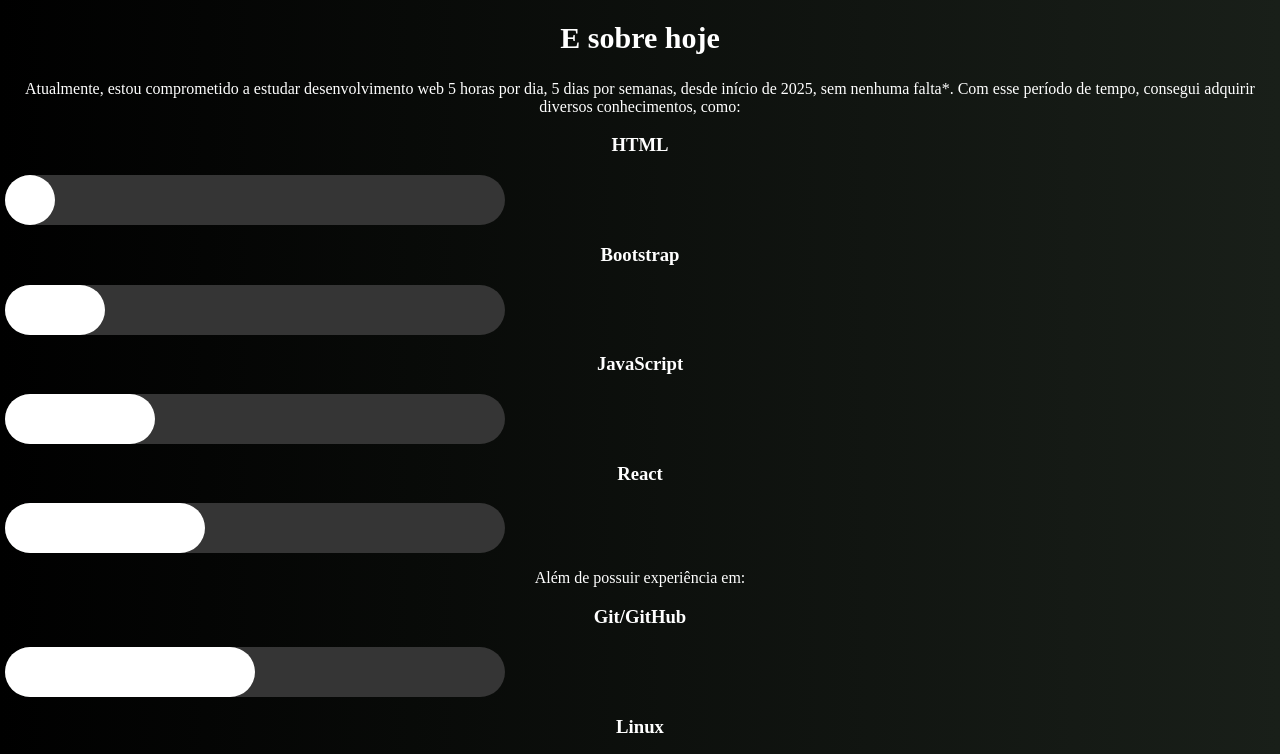
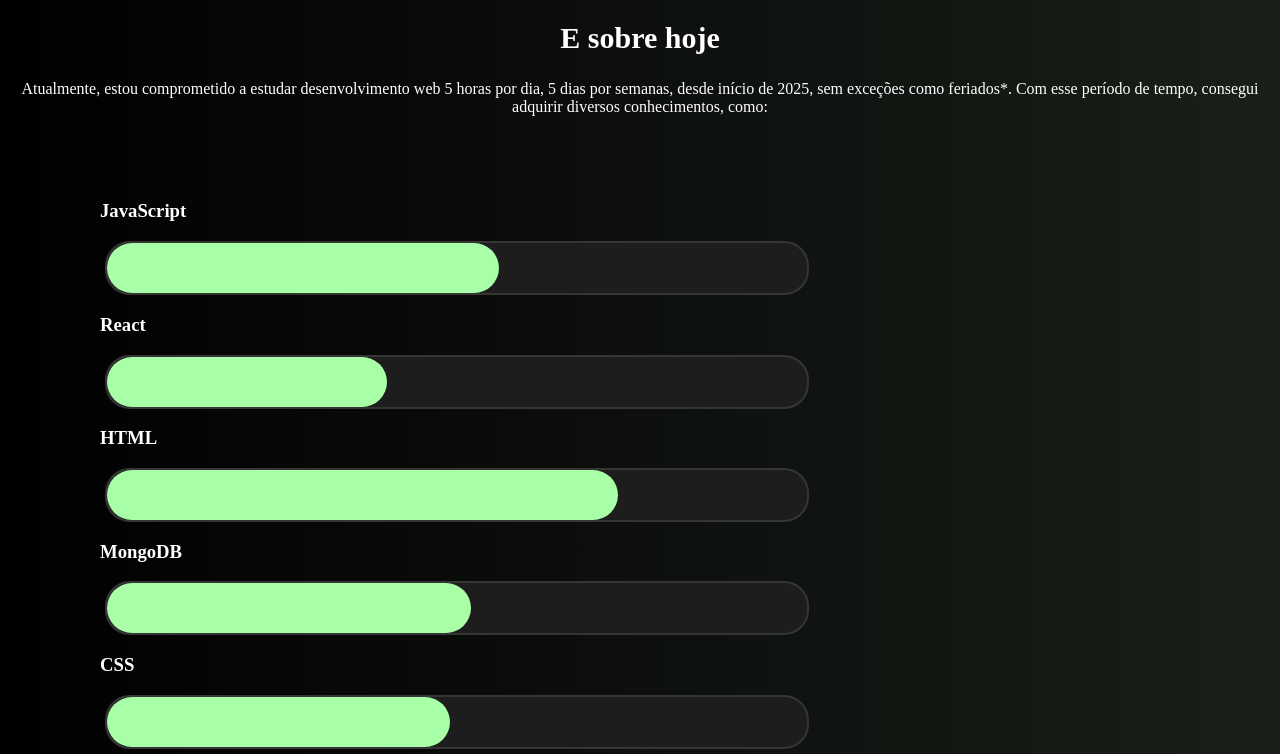
Before and after one commit to venicius8/venicius-dev, a React (Vite) app: page / in a window 1280 px wide. Shown: the part 980-1734 px from the top of the page. Built offline with nearby package versions, Linux system fonts and the light colour scheme.

Commit message:
fix: adjust the charts

```diff
--- a/src/App.jsx
+++ b/src/App.jsx
@@ -21,21 +21,26 @@
         <h2>E sobre hoje</h2>
         <p>
           Atualmente, estou comprometido a estudar desenvolvimento web 5 horas
-          por dia, 5 dias por semanas, desde início de 2025, sem nenhuma falta*.
-          Com esse período de tempo, consegui adquirir diversos conhecimentos,
-          como:
+          por dia, 5 dias por semanas, desde início de 2025, sem exceções como
+          feriados*. Com esse período de tempo, consegui adquirir diversos
+          conhecimentos, como:
         </p>
 
-        <div>
-          <KnowledgeChart name="HTML" progress={10} />
-          <KnowledgeChart name="Bootstrap" progress={20} />
-          <KnowledgeChart name="JavaScript" progress={30} />
+        <div className="chart">
+          <KnowledgeChart name="JavaScript" progress={56} />
           <KnowledgeChart name="React" progress={40} />
+          <KnowledgeChart name="HTML" progress={73} />
+          <KnowledgeChart name="MongoDB" progress={52} />
+          <KnowledgeChart name="CSS" progress={49} />
+          <KnowledgeChart name="Node.js" progress={55} />
         </div>
 
         <p>Além de possuir experiência em:</p>
-        <KnowledgeChart name="Git/GitHub" progress={50} />
-        <KnowledgeChart name="Linux" progress={60} />
+        <div className="chart">
+          <KnowledgeChart name="Git/GitHub" progress={59} />
+          <KnowledgeChart name="APIs REST" progress={40} />
+          <KnowledgeChart name="Linux" progress={52} />
+        </div>
       </section>
 
       <section>
--- a/src/components/KnowledgeChart.jsx
+++ b/src/components/KnowledgeChart.jsx
@@ -15,15 +15,11 @@
 
   return (
     <>
-      <h3>{name}</h3>
+      <h3 style={{ textAlign: "start" }}>{name}</h3>
       <div className="knowledgeBar" ref={barRef}>
         <div
           className="knowledgeProgress"
-          style={{
-            width: visible ? progress + "%" : "0%",
-            backgroundColor: "white",
-            transition: "2s ease-in-out",
-          }}
+          style={{ width: visible ? progress + "%" : "0%" }}
         ></div>
       </div>
     </>
--- a/src/style/knowledgeChart.css
+++ b/src/style/knowledgeChart.css
@@ -1,12 +1,20 @@
 .knowledgeBar {
-  width: 500px;
+  width: 60vw;
+  max-width: 700px;
   height: 50px;
-  background-color: rgb(53, 53, 53);
+  background-color: rgb(29, 29, 29);
   border-radius: 25px;
   margin: 10px 5px;
+  border: 2px solid rgb(53, 53, 53);
 }
 
 .knowledgeProgress {
   height: 50px;
   border-radius: 25px;
+  background-color: rgb(168, 255, 168);
+  transition: 2s ease-in-out;
 }
+
+.chart {
+  padding: 50px 0 50px 100px;
+}
```
